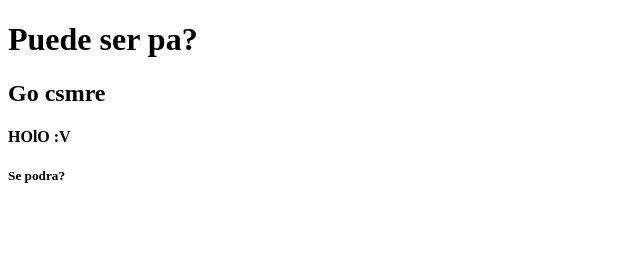
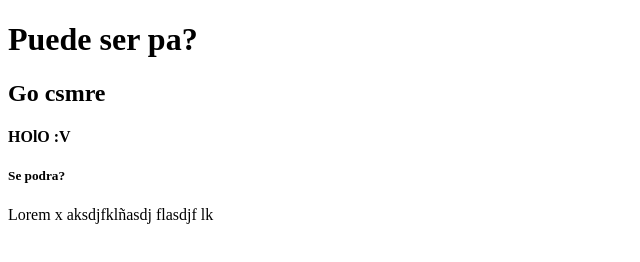
Before and after one commit to WannaFckingDie/Tengo-miedo, a plain HTML site: page index.html in a window 1280 px wide. Shown: the whole page, without its empty margins (0-640 px from the left). Drawn offline with Linux system fonts and the light colour scheme.

Commit message:
lorem 2do intento

```diff
--- a/index.html
+++ b/index.html
@@ -11,5 +11,7 @@
     <h2>Go csmre</h2>
     <h4> HOlO :V </h4>
     <h5>Se podra?</h5>
+    <p>Lorem x aksdjfklñasdj flasdjf lk</p>
+
 </body>
 </html>
```
